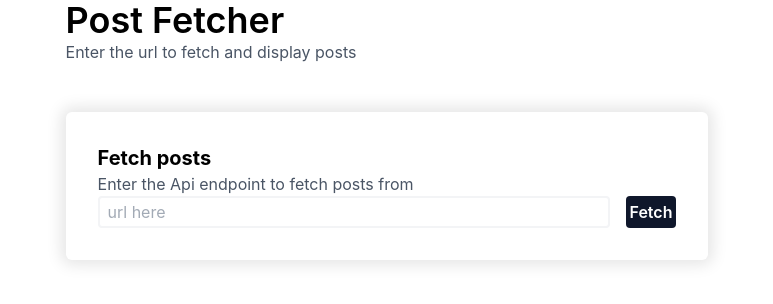
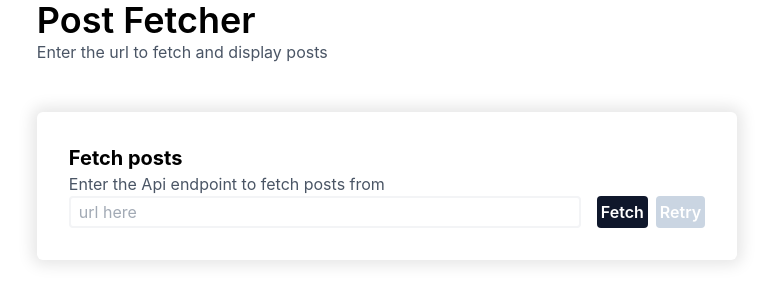
Before and after one commit to Victoire67/Get-posts, a React (Vite) app: page / in a window 1280 px wide. Shown: the top 304 px of the page, without its empty margins (253-1026 px from the left). Built offline with nearby package versions, Linux system fonts and the light colour scheme.

Commit message:
ft : added spinner and the retry button

```diff
--- a/src/components/Fetcher.tsx
+++ b/src/components/Fetcher.tsx
@@ -1,5 +1,5 @@
 import usePost from "../getPost.ts";
-import { useState } from "react";
+import { useRef, useState } from "react";
 import { type Post } from "../getPost.ts";
 
 import PostElement, { type PostProps } from "./Post.tsx";
@@ -7,7 +7,8 @@
 export default function Fetcher() {
   let [pageSection, setPageSection] = useState(10);
   let [url, setUrl] = useState("");
-  let [postData, setPost, error] = usePost(url);
+  let [isRequesting, setIsRequesting] = useState(false);
+  let [postData, setPost, error, isLoading] = usePost(url);
 
   function handlePrev() {
     setPageSection((previous: number): number => {
@@ -21,9 +22,15 @@
     });
   }
   function handleSubmit(data: any) {
+    setIsRequesting(true);
     setUrl(data.get("url"));
   }
 
+  function handleRetry() {
+    setIsRequesting(true);
+    setUrl(url);
+  }
+  let isLoadingAndRequesting = isLoading && isRequesting;
   let postElements: any[] =
     typeof postData === "object"
       ? (postData.map(
@@ -86,11 +93,41 @@
             name="url"
             className="border-2 border-gray-100 rounded-sm outline-0 px-2 w-lg text-slate-600"
           />
-          <input
-            type="submit"
-            value={"Fetch"}
-            className=" bg-slate-900  p-1 rounded-sm text-white font-semibold cursor-pointer"
-          />
+          <div className="flex gap-2 itmes-center">
+            <button
+              type="submit"
+              className=" bg-slate-900  p-1 rounded-sm text-white font-semibold cursor-pointer flex items-center gap-2"
+            >
+              {isLoadingAndRequesting && (
+                <div role="status">
+                  <svg
+                    aria-hidden="true"
+                    className="w-4 h-4 text-neutral-tertiary animate-spin fill-brand"
+                    viewBox="0 0 100 101"
+                    fill="none"
+                    xmlns="http://www.w3.org/2000/svg"
+                  >
+                    <path
+                      d="M100 50.5908C100 78.2051 77.6142 100.591 50 100.591C22.3858 100.591 0 78.2051 0 50.5908C0 22.9766 22.3858 0.59082 50 0.59082C77.6142 0.59082 100 22.9766 100 50.5908ZM9.08144 50.5908C9.08144 73.1895 27.4013 91.5094 50 91.5094C72.5987 91.5094 90.9186 73.1895 90.9186 50.5908C90.9186 27.9921 72.5987 9.67226 50 9.67226C27.4013 9.67226 9.08144 27.9921 9.08144 50.5908Z"
+                      fill="transparent"
+                    />
+                    <path
+                      d="M93.9676 39.0409C96.393 38.4038 97.8624 35.9116 97.0079 33.5539C95.2932 28.8227 92.871 24.3692 89.8167 20.348C85.8452 15.1192 80.8826 10.7238 75.2124 7.41289C69.5422 4.10194 63.2754 1.94025 56.7698 1.05124C51.7666 0.367541 46.6976 0.446843 41.7345 1.27873C39.2613 1.69328 37.813 4.19778 38.4501 6.62326C39.0873 9.04874 41.5694 10.4717 44.0505 10.1071C47.8511 9.54855 51.7191 9.52689 55.5402 10.0491C60.8642 10.7766 65.9928 12.5457 70.6331 15.2552C75.2735 17.9648 79.3347 21.5619 82.5849 25.841C84.9175 28.9121 86.7997 32.2913 88.1811 35.8758C89.083 38.2158 91.5421 39.6781 93.9676 39.0409Z"
+                      fill="white"
+                    />
+                  </svg>
+                </div>
+              )}
+              Fetch
+            </button>
+            <button
+              type="submit"
+              className=" bg-slate-300  p-1 rounded-sm text-white font-semibold cursor-pointer flex items-center gap-2"
+              onSubmit={handleRetry}
+            >
+              Retry
+            </button>
+          </div>
         </div>
       </form>
       {postElements.length > 1 && (
--- a/src/components/Post.tsx
+++ b/src/components/Post.tsx
@@ -11,7 +11,7 @@
   description,
 }: PostProps) {
   return (
-    <div className=" p-8 rounded-md w-2xl my-4 shadow-[0_0_15px_5px_rgba(0,0,0,0.1)]">
+    <div className=" p-8 rounded-md w-3xl my-4 shadow-[0_0_15px_5px_rgba(0,0,0,0.1)]">
       <h1 className="text-lg font-bold py-4">{postHeader}</h1>
       <p className="pb-2 opacity-50">
         <span>Post ID:{postId}</span> <span>User ID:{userId}</span>
--- a/src/getPost.ts
+++ b/src/getPost.ts
@@ -9,7 +9,7 @@
 
 export default function usePost(url: string) {
     type PostsStates = [Post[], (prev: Post[]) => void]
-
+    let [isLoading, setIsloading] = useState(false)
     let postsStates: PostsStates = useState<Post[]>([])
 
     let posts = postsStates[0];
@@ -21,13 +21,21 @@
 
     useEffect(() => {
         try {
+            setIsloading(true)
             fetch(url).then(result => result.json()).then(result => {
                 setPosts(result)
+                setIsloading(false)
+            }).catch(err => {
+                console.log("An error happend up !")
+                setIsloading(false)
+                throw new Error(err)
             })
         } catch (error) {
             reqError = error as string;
-
+            setIsloading(false)
+            console.log("An error happended")
+            throw new Error(reqError)
         }
     }, [url])
-    return [posts, setPosts , reqError]
+    return [posts, setPosts, reqError, isLoading]
 }
```
